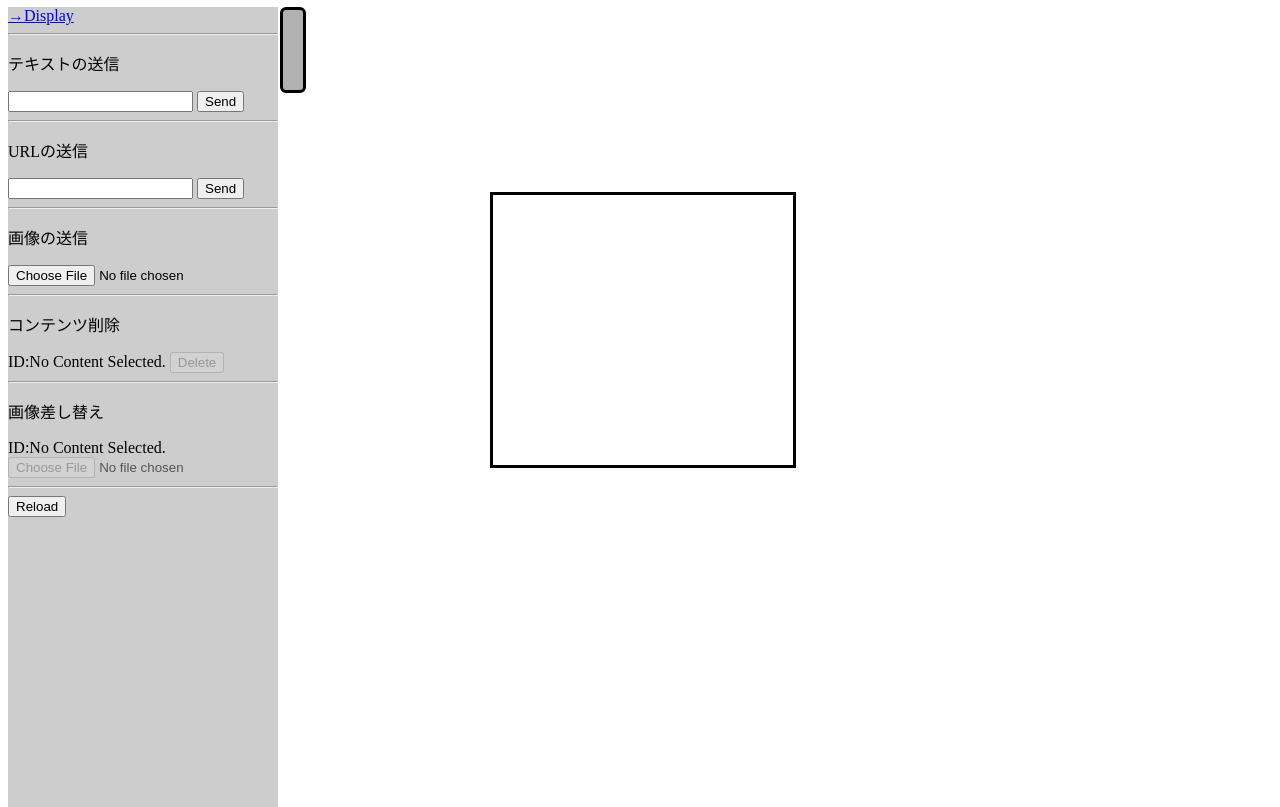
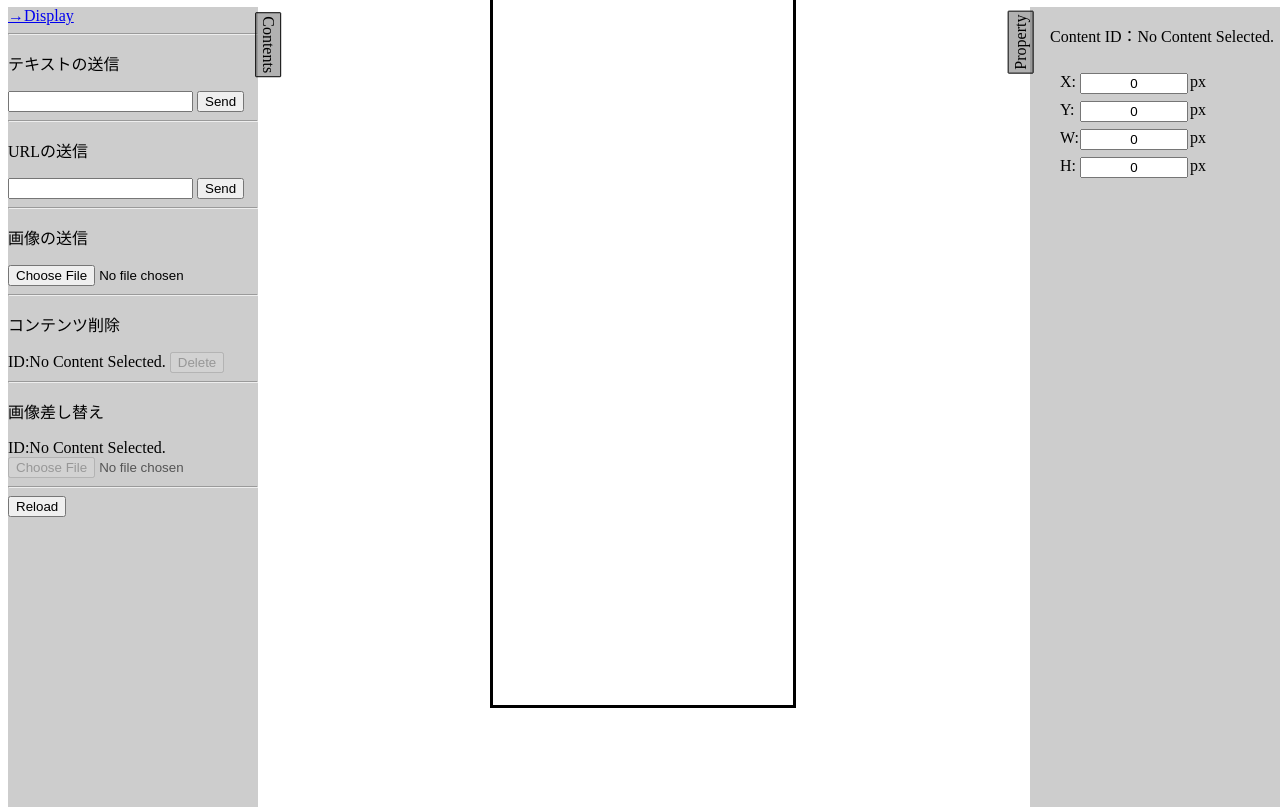
Before and after one commit to digirea/TiledDisplayDriver, a website: page client/controller2.html in a window 1280 px wide. Shown: the part 73-880 px from the top of the page. Drawn offline with nearby package versions, Linux system fonts and the light colour scheme; no server answers.

Commit message:
update tabs add property area

```diff
--- a/client/controller2.html
+++ b/client/controller2.html
@@ -53,6 +53,25 @@
 	</div>
 </div>
 
+<div id="rightArea" class="rightArea">
+	<p class="content_id">
+		<span>Content ID：</span><span id="content_id" >No Content Selected.</span>
+	</p>
+	<div class="content_transform">
+		<div class="content_transform_axis">
+			X: <input type="text" class="content_transform_input" id="content_transform_x" value="0"><span class="content_transform_pixel">px</span>
+		</div>
+		<div class="content_transform_axis">
+			Y: <input type="text" class="content_transform_input" id="content_transform_y" value="0"><span class="content_transform_pixel">px</span>
+		</div>
+		<div class="content_transform_axis">
+			W: <input type="text" class="content_transform_input" id="content_transform_w" value="0"><span class="content_transform_pixel">px</span>
+		</div>
+		<div class="content_transform_axis">
+			H: <input type="text" class="content_transform_input" id="content_transform_h" value="0"><span class="content_transform_pixel">px</span>
+		</div>
+	</div>
+</div>
 <!--div id="drop_zone">ここにファイルをドロップ</div-->
 
 <!--img src="" id="image_preview" /-->
@@ -63,8 +82,14 @@
 		window.animtab.create('left', {
 				'leftTab' : { min : '0px', max : 'auto' },
 			}, {
-				'leftArea' : { min : '0px', max : '280px' },
-			}, '>', '<'
+				'leftArea' : { min : '0px', max : '250px' },
+			}, 'Contents'
+		);
+		window.animtab.create('right', {
+				'rightTab' : { min : '0px', max : 'auto' },
+			}, {
+				'rightArea' : { min : '0px', max : '250px' },
+			}, 'Property'
 		);
 	</script>
 </body>
--- a/client/css/controller2.css
+++ b/client/css/controller2.css
@@ -4,18 +4,81 @@
     -khtml-user-select: none;
     -moz-user-select: none;
     -ms-user-select: none;
-    user-select: none;
+    user-select: none
 }
 
 .leftArea {
 	background-color: rgba(200, 200, 200, 0.9);
 	position : absolute;
 	height : 800px;
-	width : 270px;
+	width : 250px;
+}
+
+
+.rightArea {
+	background-color: rgba(200, 200, 200, 0.9);
+	position : absolute;
+	height : 800px;
+	width : 250px;
+	right : 0px;
+}
+
+.rightTab {
+	background-color: rgba(100, 100, 100, 0.5);
+	padding: 3px;
+
+	border: solid 1px;
+	border-radius:1px;
+
+	-moz-transform-origin: 85% 50%;
+	-webkit-transform-origin: 85% 50%;
+	-o-transform-origin: 85% 50%;
+	-ms-transform-origin: 85% 50%;
+	transform-origin: 85% 50%;
+	-moz-transform: rotate(-90deg);
+	-webkit-transform: rotate(-90deg);
+	-o-transform: rotate(-90deg);
+	-ms-transform: rotate(-90deg);
+	transform: rotate(-90deg);
 }
 
 .leftTab {
-	left : 300px;
-	width: 20px;
-	height: 80px;
+	background-color: rgba(100, 100, 100, 0.5);
+	padding: 3px;
+
+	border: solid 1px;
+	border-radius:1px;
+
+	-moz-transform-origin: 20% 70%;
+	-webkit-transform-origin: 20% 70%;
+	-o-transform-origin: 20% 70%;
+	-ms-transform-origin: 20% 70%;
+	transform-origin: 20% 70%;
+	-moz-transform: rotate(90deg);
+	-webkit-transform: rotate(90deg);
+	-o-transform: rotate(90deg);
+	-ms-transform: rotate(90deg);
+	transform: rotate(90deg);
 }
+
+.content_id {
+	position: relative;
+	left: 20px;
+}
+
+.content_transform_axis {
+	padding-top: 10px;
+	padding-left: 30px;
+}
+
+.content_transform_input {
+	position: absolute;
+	left: 50px;
+	width: 100px;
+	text-align: center;
+}
+
+.content_transform_pixel {
+	position: absolute;
+	left: 160px;
+}
--- a/client/js/animtab.js
+++ b/client/js/animtab.js
@@ -26,11 +26,14 @@
 			diffButtonTargetMax = 0;
 
 		diffButtonTargetMax = to_num(button[buttonID].max) - to_num(targets[targetID].max);
-		console.log("diffButtonTargetMax" + diffButtonTargetMax);
+		//console.log("diffButtonTargetMax" + diffButtonTargetMax);
 
 		separator.onmousedown = function (e) {
 			var target,
 				id;
+
+			e.preventDefault();
+
 			dragging = true;
 			for (id in targets) {
 				if (targets.hasOwnProperty(id)) {
@@ -40,6 +43,8 @@
 			}
 		};
 		separator.onmouseover = function (e) {
+			//e.preventDefault();
+
 			if (direction === 'left') {
 				separator.style.cursor = "w-resize";
 			} else if (direction === 'right') {
@@ -53,6 +58,9 @@
 		document.addEventListener('mouseup', function (e) {
 			var target,
 				id;
+
+			e.preventDefault();
+
 			dragging = false;
 			for (id in targets) {
 				if (targets.hasOwnProperty(id)) {
@@ -62,6 +70,8 @@
 			}
 		});
 		document.addEventListener('mousemove', function (e) {
+			e.preventDefault();
+
 			var offset,
 				pos,
 				i,
@@ -99,7 +109,7 @@
 		});
 	}
 
-	function create(direction, button, targets, beforeLabel, afterLabel) {
+	function create(direction, button, targets, textlabel) {
 		var buttonElem = document.createElement("input"),
 			separatorElem = document.createElement("span"),
 			buttonID = Object.keys(button)[0],
@@ -107,7 +117,7 @@
 			buttonMax = button[buttonID].max,
 			whstr,
 			json,
-			time = 1000,
+			time = 500,
 			state = 0,
 			targetElem,
 			targetMin,
@@ -124,6 +134,7 @@
 		buttonElem.style.position = "absolute";
 		buttonElem.value = beforeLabel;
 		*/
+		separatorElem.innerHTML = textlabel;
 
 		if (direction === 'bottom' || direction === 'top') {
 			whstr = 'height';
@@ -136,12 +147,7 @@
 		}
 		separatorElem.id = buttonID;
 		separatorElem.className = buttonID;
-		separatorElem.style.background = "rgba(100, 100, 100, 0.5)";
 		separatorElem.style.position = "absolute";
-		separatorElem.style.border = "solid";
-		separatorElem.style.borderRadius = "6px";
-		separatorElem.style.MozBorderRadius = "6px";
-		separatorElem.style.WebkitBorderRadius = "6px";
 
 		// add elements
 		document.body.appendChild(separatorElem);
@@ -158,13 +164,13 @@
 					minimum = temp;
 				}
 				temp = to_num(targetMax);
-				console.log(temp);
+				//console.log(temp);
 				if (temp > maximum) {
 					maximum = temp;
 				}
 			}
 		}
-		console.log("maximum:" + maximum);
+		//console.log("maximum:" + maximum);
 		separatorElem.style[direction] = maximum + 'px';
 		if (buttonMin === 'auto') {
 			buttonMin = minimum + 'px';
@@ -172,14 +178,14 @@
 		if (buttonMax === 'auto') {
 			buttonMax = maximum + 'px';
 		}
-		console.log("buttonMin:" + buttonMin);
-		console.log("buttonMax:" + buttonMax);
+		//console.log("buttonMin:" + buttonMin);
+		//console.log("buttonMax:" + buttonMax);
 		button[buttonID].min = buttonMin;
 		button[buttonID].max = buttonMax;
 
 		setupSeparator(direction, separatorElem, button, targets, whstr);
 
-		function createAnimateButton() {
+		function createAnimateButton(e) {
 			var i = 0,
 				id,
 				targetElem,
@@ -199,11 +205,11 @@
 			}
 
 			function beforeButton() {
-				buttonElem.value = afterLabel;
+				//buttonElem.value = afterLabel;
 			}
 
 			function afterButton() {
-				buttonElem.value = beforeLabel;
+				//buttonElem.value = beforeLabel;
 			}
 
 			function beforeSep() {}
@@ -234,9 +240,9 @@
 			separatorElem.addEventListener('click', createAnimateButton);
 		}
 
-		$ready((function (direction, button, targets, beforeLabel, afterLabel) { return function () {
-			createButton(direction, button, targets, beforeLabel, afterLabel);
-		}; }(direction, button, targets, beforeLabel, afterLabel)));
+		$ready((function (direction, button, targets, textlabel) { return function () {
+			createButton(direction, button, targets, textlabel);
+		}; }(direction, button, targets, textlabel)));
 	}
 
 	window.animtab = animtab;
--- a/client/js/controller2.js
+++ b/client/js/controller2.js
@@ -102,6 +102,18 @@
 			elem.style.height = parseInt(rect.h, 10) + 'px';
 		}
 		//console.log("assignRect:" + JSON.stringify(rect));
+	}
+
+	function assignContentProperty(metaData) {
+		var transx = document.getElementById('content_transform_x'),
+			transy = document.getElementById('content_transform_y'),
+			transw = document.getElementById('content_transform_w'),
+			transh = document.getElementById('content_transform_h');
+
+		transx.value = parseInt(metaData.posx, 10);
+		transy.value = parseInt(metaData.posy, 10);
+		transw.value = parseInt(metaData.width, 10);
+		transh.value = parseInt(metaData.height, 10);
 	}
 
 	function assignMetaData(elem, metaData) {
@@ -284,8 +296,10 @@
 				offset;
 			document.getElementById('delete_content_id').innerHTML = id;
 			document.getElementById('update_content_id').innerHTML = id;
+			document.getElementById('content_id').innerHTML = id;
 			document.getElementById('content_delete_button').disabled = false;
 			document.getElementById('update_image_input').disabled = false;
+			assignContentProperty(metaDataDict[id]);
 			// erase last border
 			if (lastDraggingID) {
 				elem = document.getElementById(lastDraggingID);
@@ -432,6 +446,9 @@
 		var json = JSON.parse(data);
 		metaDataDict[json.id] = json;
 		assignMetaData(document.getElementById(json.id), json);
+		if (draggingID === json.id) {
+			assignContentProperty(json);
+		}
 	});
 
 	/// content data updated
@@ -599,7 +616,7 @@
 		fileInput.addEventListener('change', openImage, false);
 
 		console.log("clientHeight:" + document.documentElement.clientHeight);
-		vscreen.createWhole(1000, 900, document.documentElement.clientWidth / 2, document.documentElement.clientHeight / 2, 0.3);
+		vscreen.createWhole(1000, 2500, document.documentElement.clientWidth / 2, document.documentElement.clientHeight / 2, 0.3);
 		//vscreen.addScreen('hoge', 100, 0, 800, 600);
 		//vscreen.addScreen('moga', 300, 300, 800, 600);
 		vscreen.dump();
```
